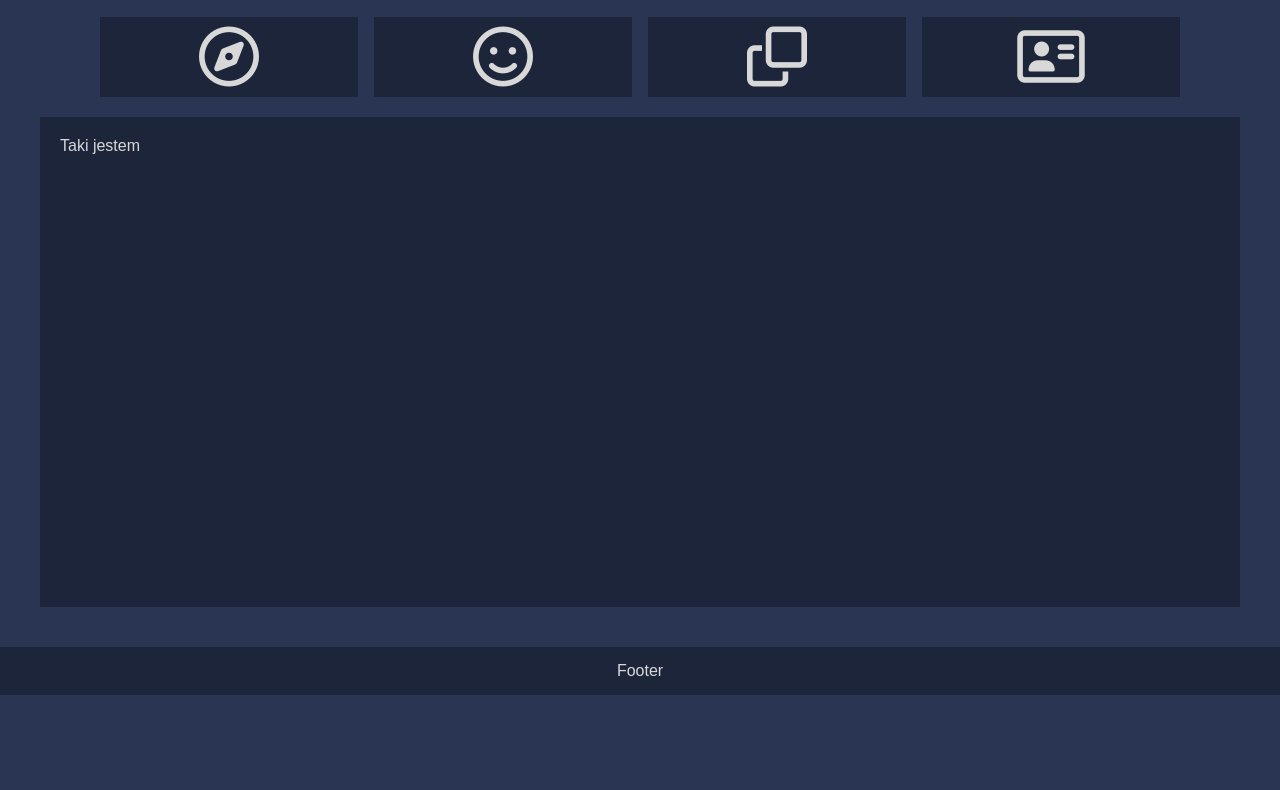
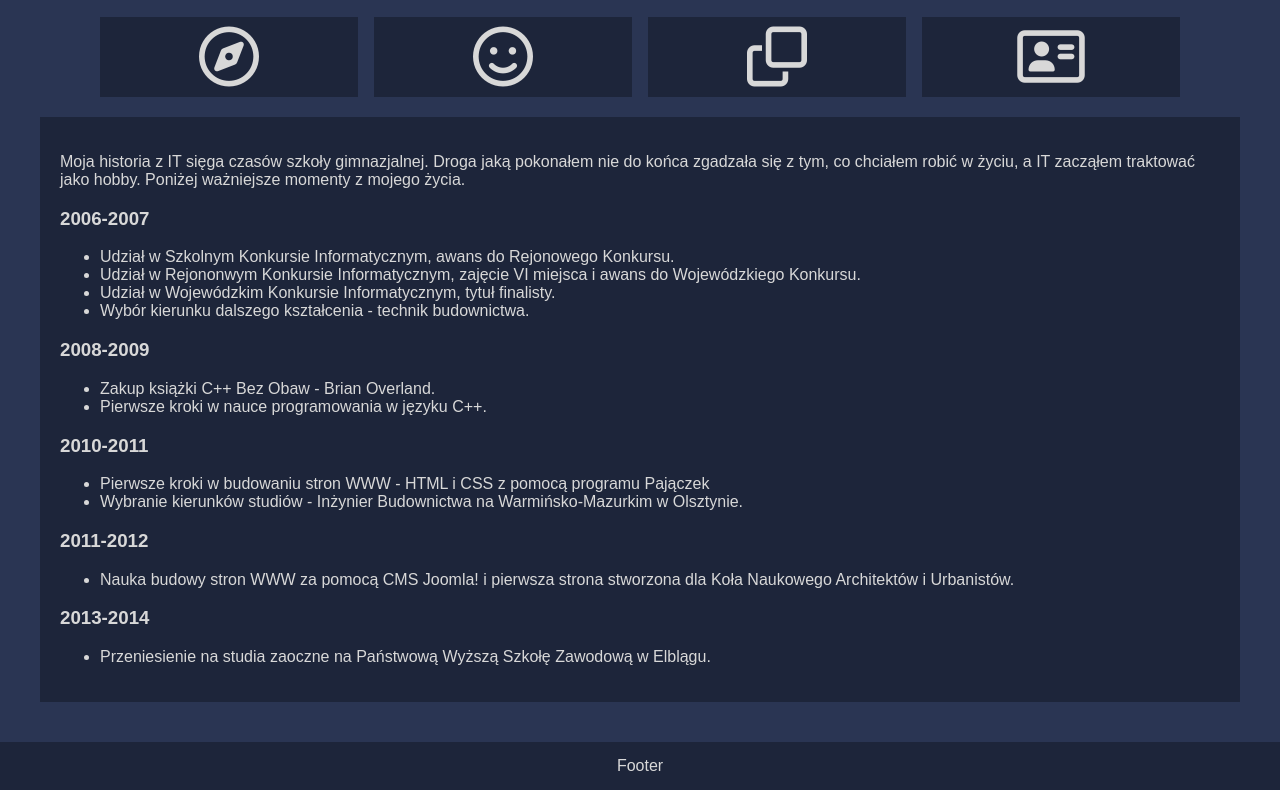
Before and after one commit to patryk-ostrowski/MainPage, a plain HTML site: page index.html in a window 1280 px wide. Both pictures are taken after a click on the button "O MNIE". Shown: the part 133-923 px from the top of the page. Before the commit the page ends 828 px from the top, so only its background shows below. Drawn offline with Linux system fonts and the light colour scheme; files whose address does not match are found by name.

Commit message:
Added content in "O MNIE"

```diff
--- a/css/style.css
+++ b/css/style.css
@@ -108,7 +108,7 @@ body {
   color: rgb(216, 216, 216);
   background-color: rgb(0, 0, 0, .3);
   padding: 20px;
-  height: 450px;
+  min-height: 450px;
 }
 
 /* -----------footer container------------ */
--- a/index.html
+++ b/index.html
@@ -7,7 +7,7 @@
   <meta http-equiv="X-UA-Compatible" content="ie=edge">
   <link rel="stylesheet" href="css/style.css">
   <link rel="stylesheet" href="css/all.min.css">
-  <title>WEB-DEV-PATRYKOS</title>
+  <title>WEB-DEV Patryk Ostrowski</title>
 </head>
 
 <body>
@@ -38,10 +38,39 @@
   </section>
   <section class="site_bottom">
     <div id="home_content">
-      Siema! to ja!
+      <h2>Witam</h2>
+      <p>To moja pierwsza zbudowana strona oparta na HTML/CSS/JS.</p>
+      <p></p>
     </div>
     <div id="about_content" style="display:none">
-      Taki jestem
+      <p>Moja historia z IT sięga czasów szkoły gimnazjalnej. Droga jaką pokonałem nie do końca zgadzała się z tym, co
+        chciałem robić w życiu, a IT zacząłem traktować jako hobby. Poniżej ważniejsze momenty z mojego życia.</p>
+      <h3>2006-2007</h3>
+      <ul>
+        <li>Udział w Szkolnym Konkursie Informatycznym, awans do Rejonowego Konkursu.</li>
+        <li>Udział w Rejononwym Konkursie Informatycznym, zajęcie VI miejsca i awans do Wojewódzkiego Konkursu.</li>
+        <li>Udział w Wojewódzkim Konkursie Informatycznym, tytuł finalisty.</li>
+        <li>Wybór kierunku dalszego kształcenia - technik budownictwa.</li>
+      </ul>
+      <h3>2008-2009</h3>
+      <ul>
+        <li>Zakup książki <span>C++ Bez Obaw - Brian Overland.</span></li>
+        <li>Pierwsze kroki w nauce programowania w języku C++.</li>
+      </ul>
+      <h3>2010-2011</h3>
+      <ul>
+        <li>Pierwsze kroki w budowaniu stron WWW - HTML i CSS z pomocą programu <span>Pajączek</span></li>
+        <li>Wybranie kierunków studiów - Inżynier Budownictwa na <span> Warmińsko-Mazurkim w Olsztynie</span>.</li>
+      </ul>
+      <h3>2011-2012</h3>
+      <ul>
+        <li>Nauka budowy stron WWW za pomocą CMS Joomla! i pierwsza strona stworzona dla <span>Koła Naukowego
+            Architektów i Urbanistów</span>.</li>
+      </ul>
+      <h3>2013-2014</h3>
+      <ul>
+        <li>Przeniesienie na studia zaoczne na <span>Państwową Wyższą Szkołę Zawodową w Elblągu</span>.</li>
+      </ul>
     </div>
     <div id="portfolio_content" style="display:none">
       Tak się uczyłem
```
